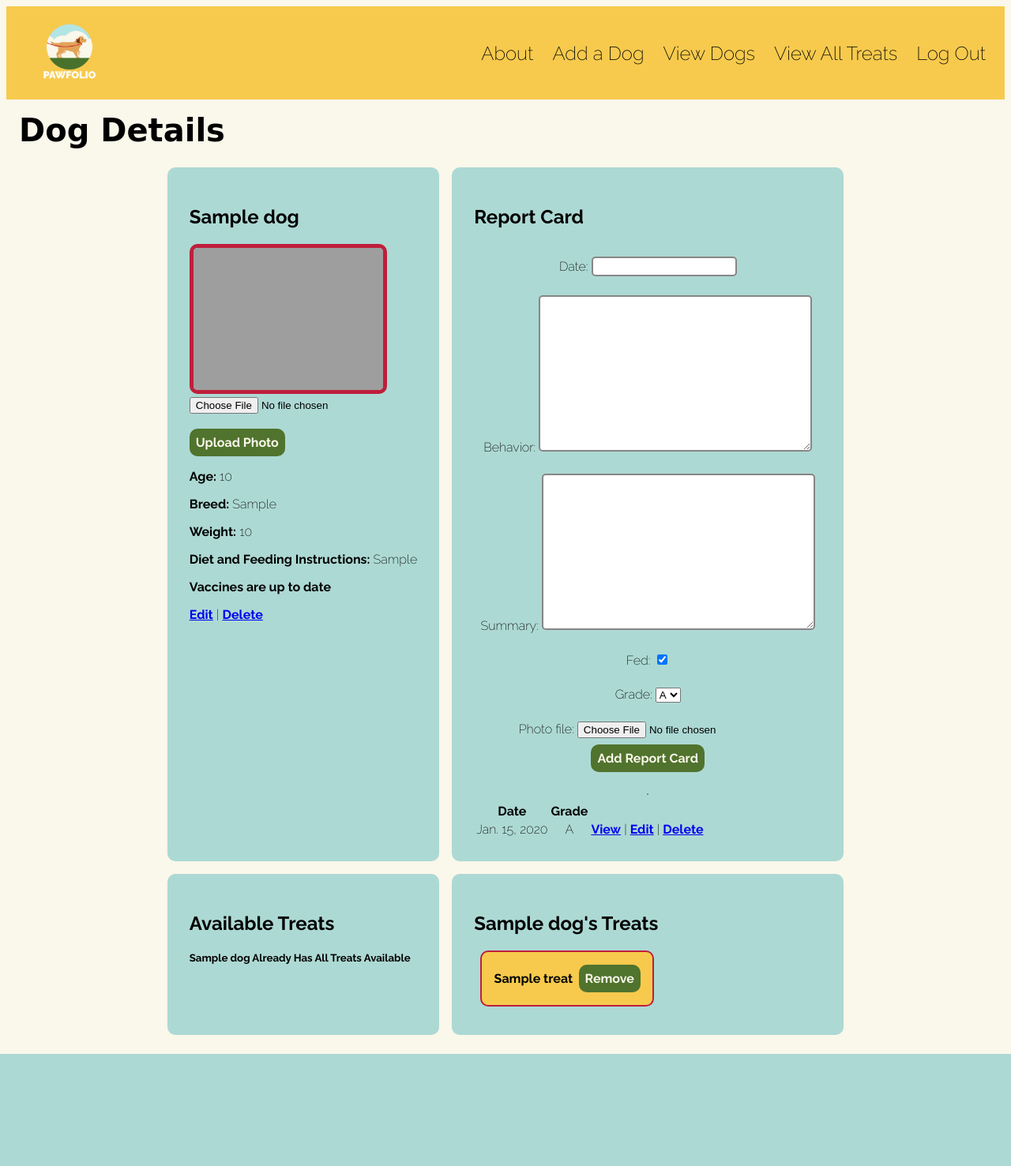
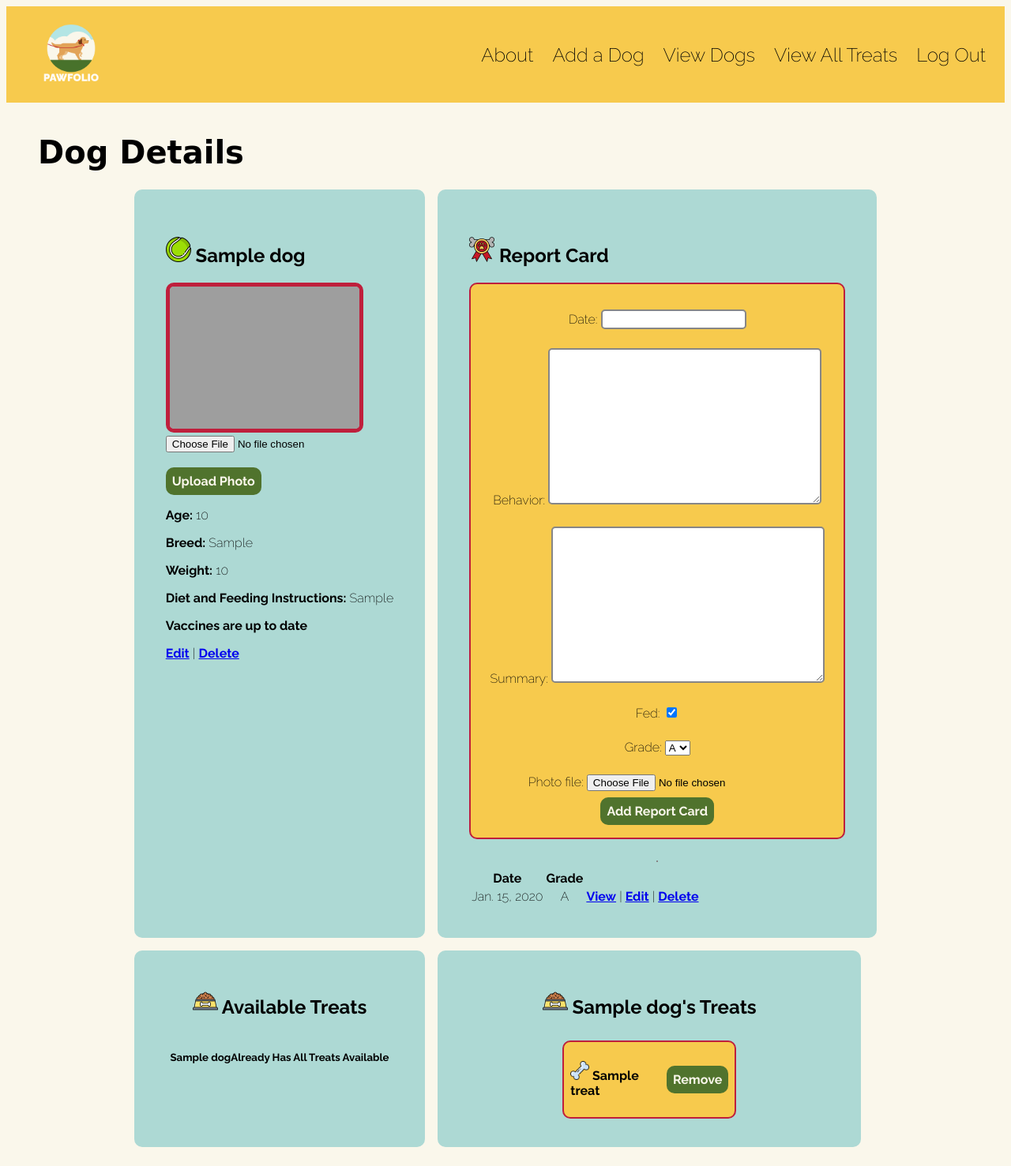
Before and after one commit to shaneyoung91/pawfolio, a Django app: page /dogs/1/ in a window 1280 px wide. Shown: the whole page at 79% size. Before the commit the page ends 1335 px from the top, so only its background shows below. Run offline with Django 4.2, Linux system fonts and the light colour scheme; a user stored in the database is signed in; tables that the repository leaves empty hold one stand-in row (values such as "Sample post"); some web fonts are replaced; grey boxes are pictures that could not be loaded.

Commit message:
update styling on dog detail page and treat list

```diff
--- a/main_app/static/css/styles.css
+++ b/main_app/static/css/styles.css
@@ -7,7 +7,7 @@ body {
 h1 {
     font-family: 'Bungee Spice', cursive;
     font-size: 5vmin;
-    margin: 2vmin 0 0 2vmin;
+    margin: 5vmin 0 0 5vmin;
 }
 
 hr {
@@ -41,7 +41,7 @@ nav ul li a {
 }
 
 nav img {
-    width: 10vmin;
+    width: 10.5vmin;
 }
 
 .nav-flex {
@@ -77,6 +77,26 @@ nav img {
     align-items: center;
 }
 
+#treat-list {
+    margin: 5vmin;
+    padding: 0 0 5vmin 5vmin;
+    line-height: 2;
+}
+
+#add-treat {
+    background-color: #ADD9D4;
+    padding: 1vmin 0 5vmin 5vmin;
+    border-radius: 10px;
+    max-width: 40vmin;
+}
+
+#add-treat input[type="text"] {
+    border: 2px solid #878686;
+    border-radius: 5px;
+    font-family: 'Raleway', sans-serif;
+    font-size: 2vmin;
+}
+
 #add-dog-form{
     display: flex;
     flex-direction: column;
@@ -103,7 +123,7 @@ nav img {
 #dog-details {
     grid-area: details;
     background-color: #ADD9D4;
-    padding: 3.5vmin;
+    padding: 5vmin;
     border-radius: 10px;
     max-width: 60vmin;
 }
@@ -115,7 +135,7 @@ nav img {
 #report-card {
     grid-area: report;
     background-color: #ADD9D4;
-    padding: 3.5vmin;
+    padding: 5vmin;
     border-radius: 10px;
     display: flex;
     flex-direction: column;
@@ -140,6 +160,9 @@ nav img {
     padding: 3.5vmin;
     border-radius: 10px;
     max-width: 60vmin;
+    display: flex;
+    flex-direction: column;
+    align-items: center;
 }
 
 #av-treats {
@@ -148,6 +171,9 @@ nav img {
     padding: 3.5vmin;
     border-radius: 10px;
     max-width: 60vmin;
+    display: flex;
+    flex-direction: column;
+    align-items: center;
 }
 
 #avatar {
@@ -185,7 +211,10 @@ nav img {
     display: flex;
     flex-direction: column;
     align-items: center;
-    background-color: #ADD9D4;
+    justify-content: center;
+    background-color: #F7CA4D;
+    padding: 2vmin;
+    border: solid 2px #BF1F3C;
     border-radius: 10px;
     width: 55vmin;
 }
@@ -246,6 +275,18 @@ nav img {
     align-items: center;
 }
 
+#bone-img {
+    width: 2vmin;
+}
+
+#report-img {
+    width: 4vmin;
+}
+
+#food-img {
+    width: 3vmin;
+}
+
 a:hover {
     color: #BF1F3C;
 }
--- a/main_app/templates/dogs/detail.html
+++ b/main_app/templates/dogs/detail.html
@@ -5,7 +5,7 @@
 
 <div id='dog-container'>
   <div id='dog-details'>
-      <h2>{{ dog.name }}</h2>
+      <h2><img id="report-img" src="/static/css/images/ball.png">  {{ dog.name }}</h2>
       {% for photo in dog.photo_set.all %}
           <img id="avatar" src="{{photo.url}}">
       {% empty %}
@@ -32,12 +32,14 @@
       <a href="{% url 'dogs_delete' dog.id %}">Delete</a>
   </div>
   <div id='report-card'>
-      <h2>Report Card</h2>
+    <h2><img id="report-img" src="/static/css/images/award.png"> Report Card</h2>
+    <div id="card-back">
       <form id="report-form" action="{% url 'add_reportcard' dog.id %}" method="POST" enctype="multipart/form-data">
           {% csrf_token %}
           {{ reportcard_form.as_p }}
           <input type="submit" class="btn" value="Add Report Card">
       </form>
+    </div>
       <br>
       <hr>
       <table>
@@ -58,11 +60,11 @@
       </table>
   </div>
     <div id='current-treats'>
-        <h2>{{ dog.name }}'s Treats</h2>
+        <h2><img id="report-img" src="/static/css/images/dog-food.png"> {{ dog.name }}'s Treats</h2>
         {% if dog.treats.count %}
           {% for treat in dog.treats.all %}
             <div id="treat">
-              <p>{{ treat.name }}</p>
+              <p><img id="food-img" src="/static/css/images/bone.png"> {{ treat.name }}</p>
               <form action="{% url 'unassoc_treat' dog.id treat.id %}" method="POST">
                 {% csrf_token %}
                 <button type="submit" class="btn">Remove</button>
@@ -74,11 +76,11 @@
           {% endif %}
     </div>
     <div id='av-treats'>
-      <h2>Available Treats</h2>
+      <h2><img id="report-img" src="/static/css/images/dog-food.png">  Available Treats</h2>
         {% if treats.count %}
           {% for treat in treats.all %}
             <div id="treat">
-              <p>{{ treat.name }}</p>
+              <p><img id="food-img" src="/static/css/images/bone.png">  {{ treat.name }}</p>
                 <form action="{% url 'assoc_treat' dog.id treat.id %}" method="POST">
                   {% csrf_token %}
                   <button type="submit" class="btn">Add</button>
@@ -86,7 +88,7 @@
             </div>
           {% endfor %}
           {% else %}
-            <h5>{{dog.name}} Already Has All Treats Available</h5>
+            <h5>{{dog.name}}Already Has All Treats Available</h5>
           {% endif %}
     </div>
 </div>
```
Also changed, not shown: main_app/templates/main_app/treat_list.html (+5 -9 lines), main_app/static/css/images/award.png (added), main_app/static/css/images/ball.png (added), main_app/static/css/images/bone.png (added), main_app/static/css/images/dog-food.png (added).
